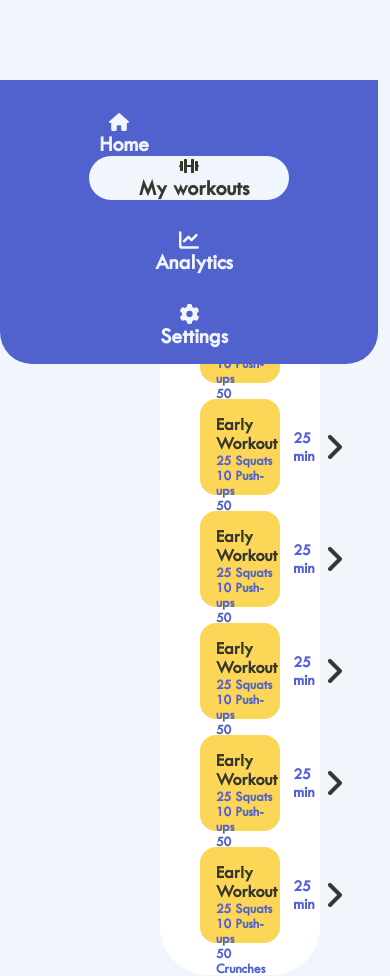
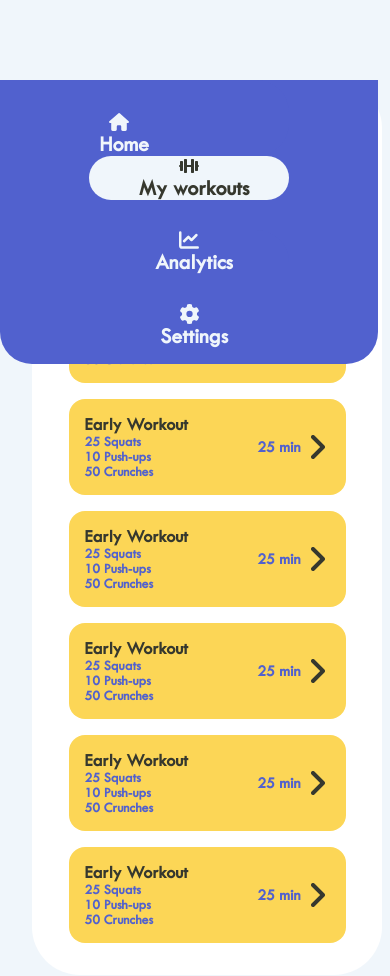
Before and after one commit to DomizianoScarcelli/workout-tracker, a React (Create React App) app in the folder client/: page /my-workouts in a window 390 px wide. Built offline with nearby package versions, Linux system fonts and the light colour scheme.

Commit message:
Solved a width bug inside My Workout page

```diff
--- a/client/src/hooks/useQuery.js
+++ b/client/src/hooks/useQuery.js
@@ -3,6 +3,5 @@ import { useLocation } from "react-router-dom"
 
 export const useQuery = () => {
 	const { search } = useLocation()
-	console.log(search)
 	return React.useMemo(() => new URLSearchParams(search), [search])
 }
--- a/client/src/routes/Home/Home.module.css
+++ b/client/src/routes/Home/Home.module.css
@@ -8,7 +8,6 @@
 	justify-content: center;
 	flex-wrap: wrap;
 	align-items: center;
-	/* margin-top: 15px; */
 	gap: 60px;
 	display: flex;
 	flex-direction: row;
--- a/client/src/routes/MyWorkouts/MyWorkouts.module.css
+++ b/client/src/routes/MyWorkouts/MyWorkouts.module.css
@@ -5,6 +5,7 @@
 }
 
 .innerContainer {
+	min-width: 350px;
 	background-color: white;
 	margin-right: 10rem;
 	margin-left: 10rem;
@@ -41,6 +42,7 @@
 }
 
 .newWorkout {
+	min-width: 230px;
 	cursor: pointer;
 	display: flex;
 	flex-direction: column;
@@ -67,3 +69,11 @@
 	font-size: 18px;
 	font-weight: bold;
 }
+
+@media (max-width: 700px) {
+	.innerContainer {
+		width: 100%;
+		margin-left: 2rem;
+		margin-right: 2rem;
+	}
+}
--- a/client/src/routes/MyWorkouts/Workout/Workout.module.css
+++ b/client/src/routes/MyWorkouts/Workout/Workout.module.css
@@ -3,6 +3,7 @@
 	border-radius: 1rem;
 	gap: 0.5rem;
 	width: calc(50% - 2rem);
+	min-width: 200px;
 	height: 4rem;
 	background-color: var(--yellow);
 	padding: 1rem;
@@ -14,9 +15,6 @@
 	font-size: 18px;
 	font-weight: bold;
 	color: var(--dark-grey);
-}
-
-.exercises {
 }
 
 .exercise {
@@ -48,3 +46,9 @@
 	background-position: center;
 	background-repeat: no-repeat;
 }
+
+@media (max-width: 700px) {
+	.container {
+		width: 70%;
+	}
+}
```
